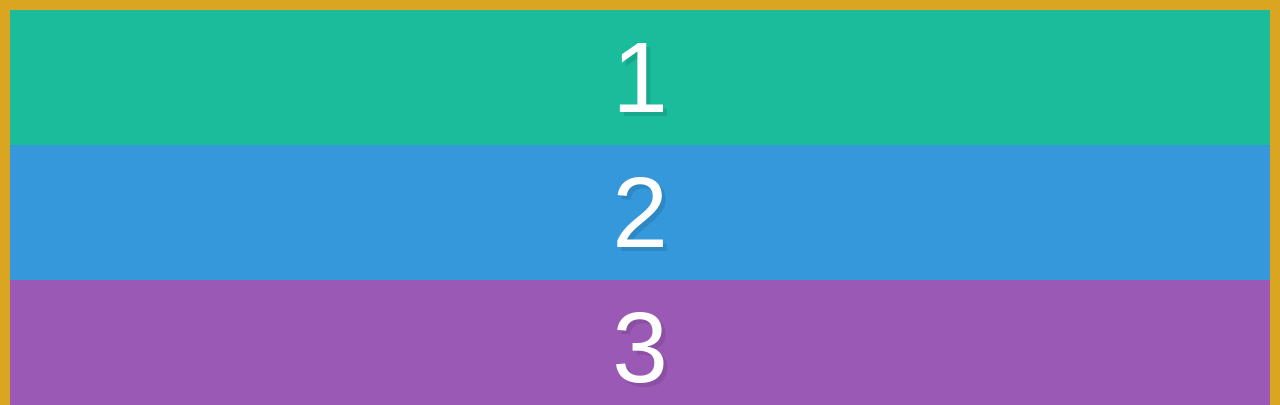
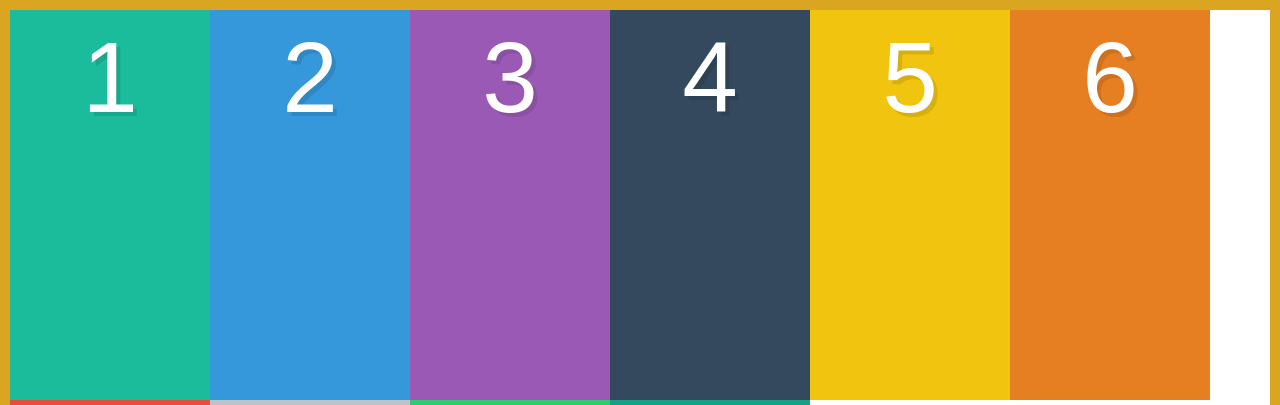
Before and after one commit to Nikshinde7/flexbox-20-days, a plain HTML site: page index.html in a window 1280 px wide. Shown: the top 405 px of the page. Drawn offline with Linux system fonts and the light colour scheme.

Commit message:
Updated the CSS & Readme

```diff
--- a/style.css
+++ b/style.css
@@ -30,6 +30,10 @@ input[type=reset],input[type=submit]{-webkit-appearance:button;cursor:pointer;}b
 .container{
     display: flex;
     border: 10px solid goldenrod;
-    min-height: 100vh;
-    flex-direction: column;
+    height: 100vh;
+    flex-wrap: wrap;
 }
+
+.box{
+  width: 200px;
+}
```
Also changed, not shown: README.md.
